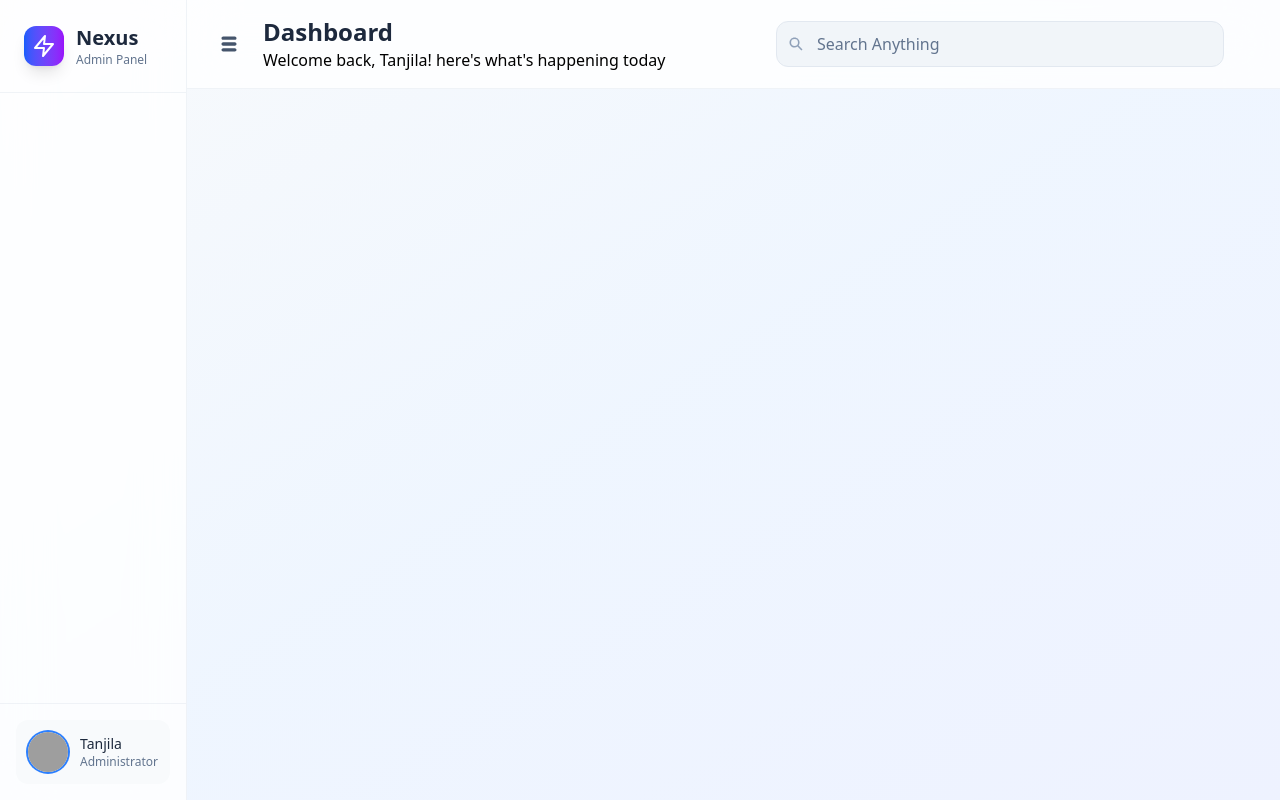
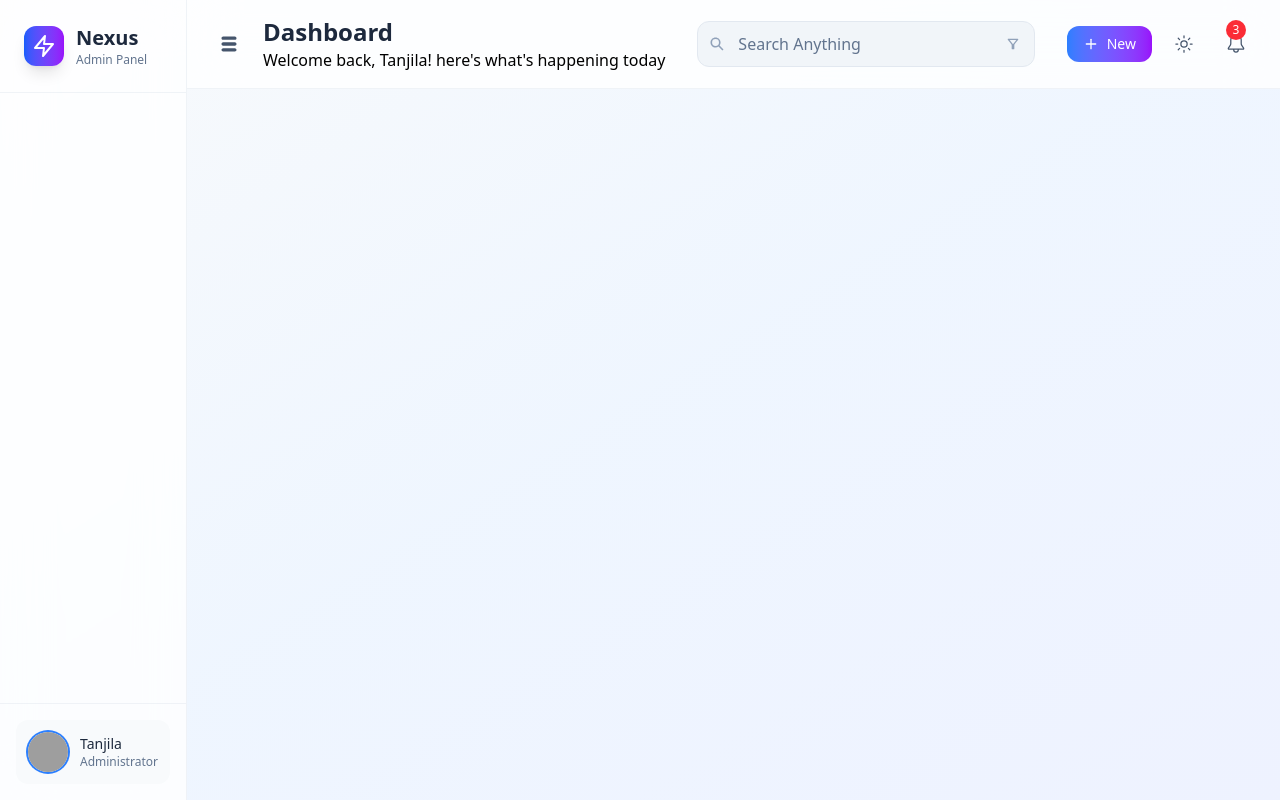
Before and after one commit to tanjilaWD/Dashboard, a React (Vite) app: page / in a window 1280 px wide. Built offline with nearby package versions, Linux system fonts and the light colour scheme; grey boxes are pictures that could not be loaded.

Commit message:
header code

```diff
--- a/src/Components/Layout/Header.jsx
+++ b/src/Components/Layout/Header.jsx
@@ -1,5 +1,9 @@
 import { TiThMenu } from "react-icons/ti";
 import { IoSearchSharp } from "react-icons/io5";
+import { MdOutlineFilterAlt } from "react-icons/md";
+import { FiPlus } from "react-icons/fi";
+import { IoSunnyOutline } from "react-icons/io5";
+import { GoBell } from "react-icons/go";
 const Header = () => {
 return (
 <div className="bg-white/80 dark:bg-slate-900/80 backdrop-blur-xl border-b border-slate-200/50 dark:border-slate-700/50 px-6 py-4">
@@ -19,9 +23,28 @@ return (
 <div className="relative">
 <IoSearchSharp className="size-4 absolute left-3 top-1/2 transform -translate-y-1/2 text-slate-400"/>
 <input type="text" placeholder="Search Anything" className="w-full pl-10 pr-4 py-2.5 bg-slate-100 dark:bg-slate-800 border border-slate-200 dark:border-slate-700 rounded-xl text-slate-800 dark:text-white placeholder-slate-500 focus:outline-none focus:ring-2 focus:ring-blue-500 focus:border-transparent transition-all"/>
+ <button className="absolute right-2 top-1/2 transform -translate-y-1/2 p-1.5 text-slate-400 hover:text-slate-600 dark:hover:text-slate-300">
+    <MdOutlineFilterAlt />
+ </button>
 </div>
 </div>
-
+{/* Right */}
+<div className="flex items-center space-x-3">
+{/*Quic Action*/}
+<button className="hidden lg:flex items-center space-x-2 py-2 px-4 bg-gradient-to-r from-blue-500 to-purple-600 text-white rounded-xl hover:shadow-lg transition-all">
+<FiPlus className="size-4"/>
+<span className="text-sm font-medium">New</span>
+</button>
+{/* Toggle */}
+<button className="p-2.5 rounded-xl text-slate-600 dark:text-slate-300 hover:bg-slate-100 dark:hover:bg-slate-800 transition-colors">
+<IoSunnyOutline className="size-5"/>
+</button>
+{/* Notification */}
+<button className="relative p-2.5 rounded-xl text-slate-600 dark:text-slate-300 hover:bg-slate-100 dark:hover:bg-slate-800 transition-colors">
+<GoBell className="size-5"/>
+<span className="absolute -top-1 size-5 bg-red-500 text-white text-xs rounded-full flex items-center justify-center">3</span>
+</button>
+</div>
 </div>
 </div>
     );
```
